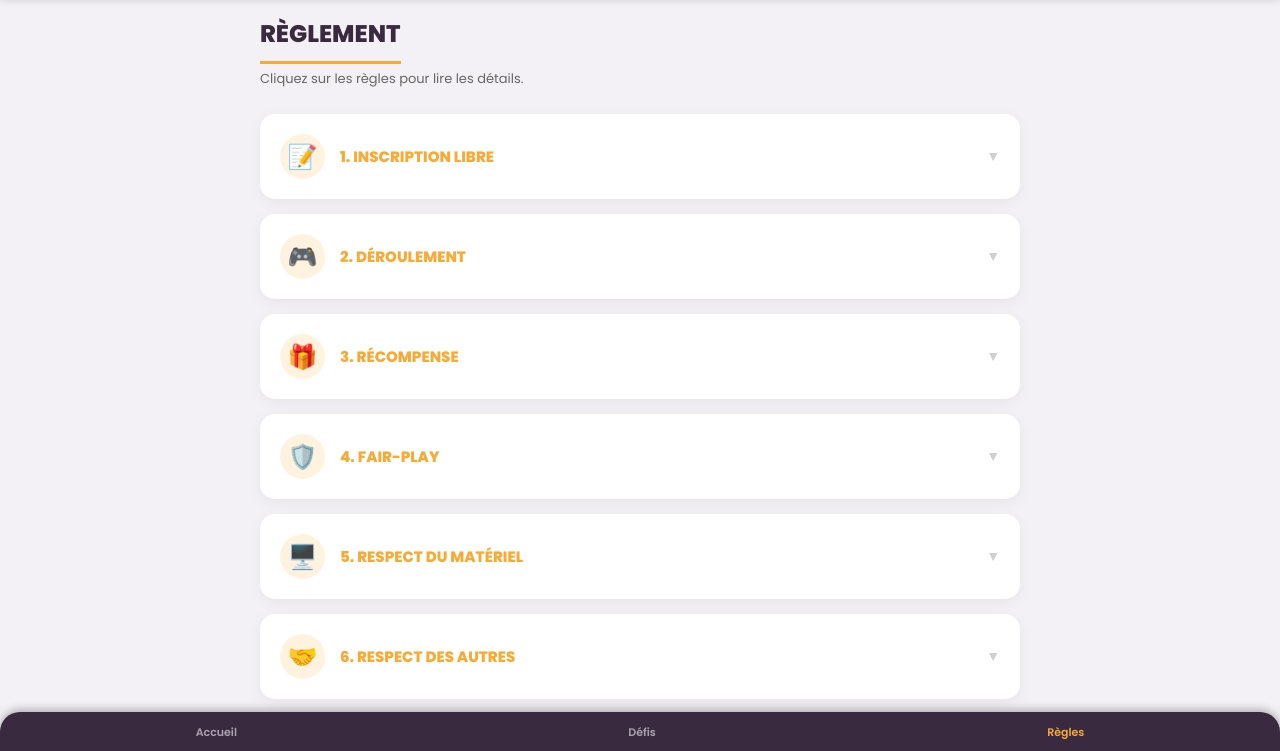
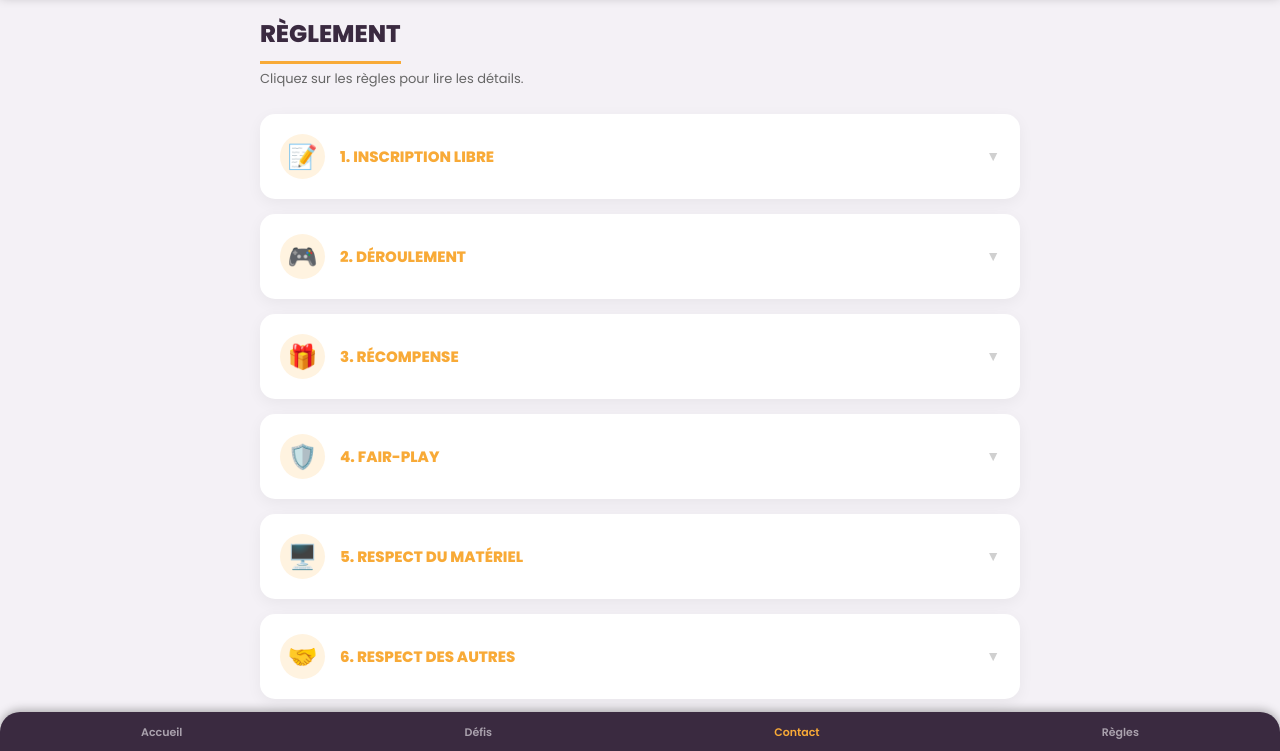
Before and after one commit to noaCentu/Centurio-gaming-zone-24-du-mans, a website: page public/reglement.html in a window 1280 px wide. Shown: the part 47-798 px from the top of the page. Drawn offline with Linux system fonts and the light colour scheme.

Commit message:
Update reglement.html

```diff
--- a/public/reglement.html
+++ b/public/reglement.html
@@ -205,7 +205,8 @@
     <nav class="navbar">
         <a href="index.html" class="nav-btn">Accueil</a>
         <a href="defis.html" class="nav-btn">Défis</a>
-        <a href="reglement.html" class="nav-btn active">Règles</a>
+        <a href="contact.html" class="nav-btn active">Contact</a>
+        <a href="reglement.html" class="nav-btn">Règles</a>
     </nav>
 
     <div id="google_translate_element" style="display:none;"></div>
```
